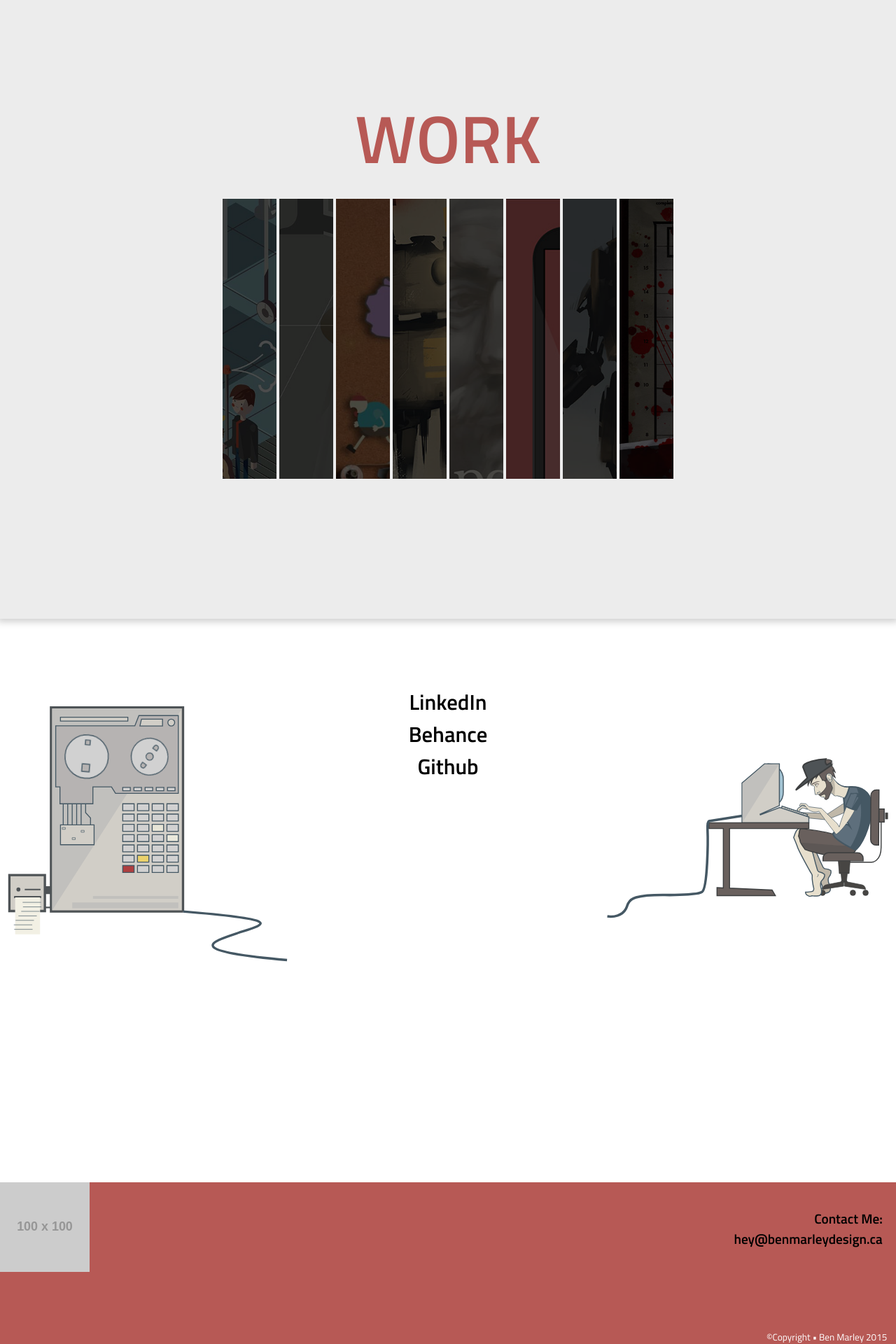
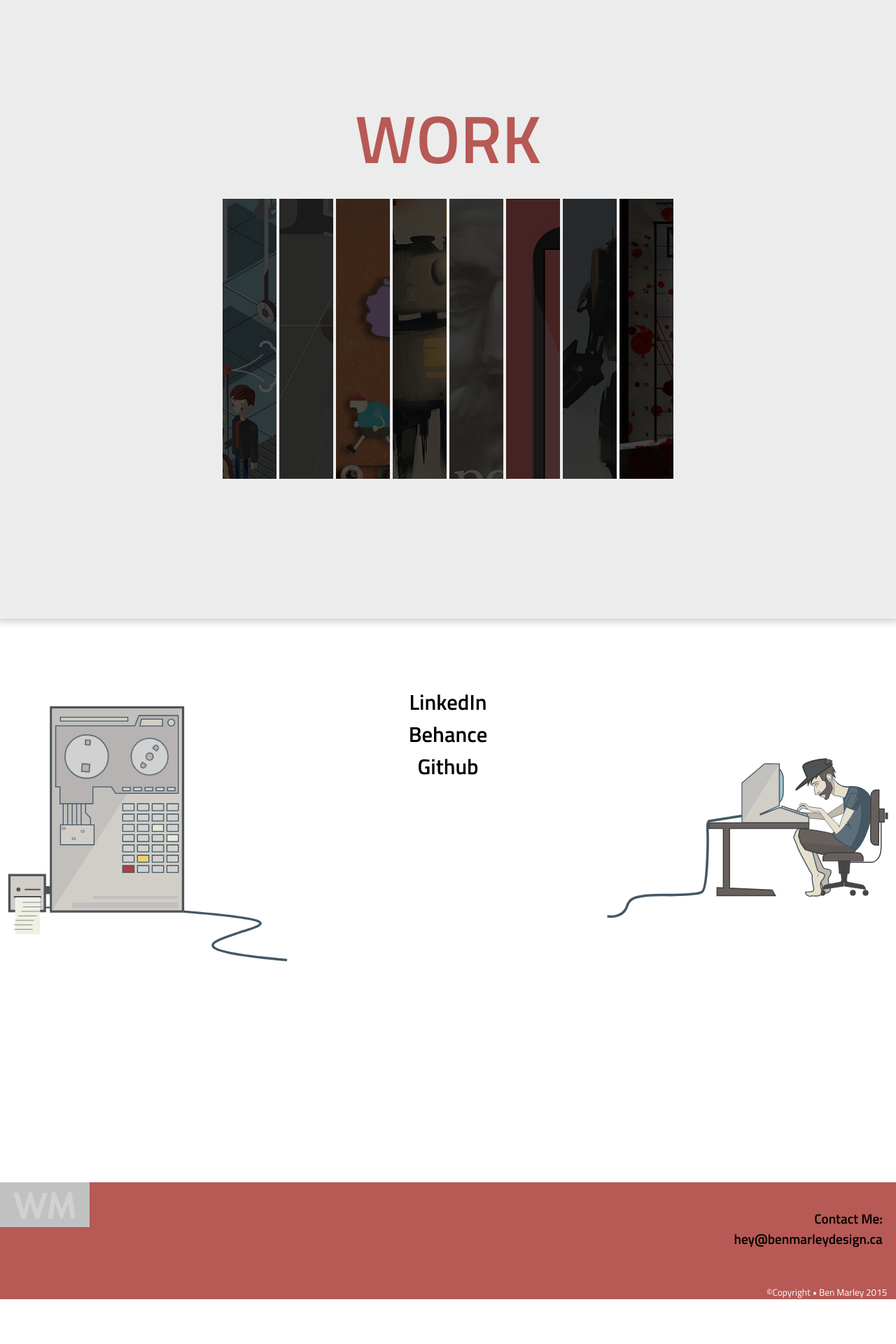
Before and after one commit to benmarley/portfolio, a Jekyll site: the page built from index.html, in a window 1280 px wide. Shown: the part 2194-4114 px from the top of the page at 70% size. Built offline with Jekyll 4.4.1, drawn with Linux system fonts in a browser that asks for light colours; Markdown is read by kramdown in place of the engine named in the settings.

Commit message:
got rid of placeholder image

```diff
--- a/_layouts/portfolio-items.html
+++ b/_layouts/portfolio-items.html
@@ -43,7 +43,7 @@
 
 		<footer class="footer" id="footer">
 			<a href="#nav">
-				<img class="back-to-top" src="http://placehold.it/100x100" alt="back to top">
+				<img class="back-to-top" src="images/wordmarkfill.svg" alt="back to top">
 			</a>
 			<p class="copyright" role="contentinfo">©Copyright • Ben Marley 2015</p>
 		</footer>
--- a/index.html
+++ b/index.html
@@ -169,7 +169,7 @@ title: Ben Marley – Designer - Ottawa, Canada
 
 
 			<a href="{{site.baseurl}}/#banner">
-				<img class="back-to-top" src="http://placehold.it/100x100" alt="back to top">
+				<img class="back-to-top" src="images/wordmarkfill.svg" alt="back to top">
 			</a>
 
 			<a  href="mailto:hey@benmarleydesign.ca" class="contact">Contact Me:<br> hey@benmarleydesign.ca</a>
```
Also changed, not shown: images/wordmarkfill.svg (added).
